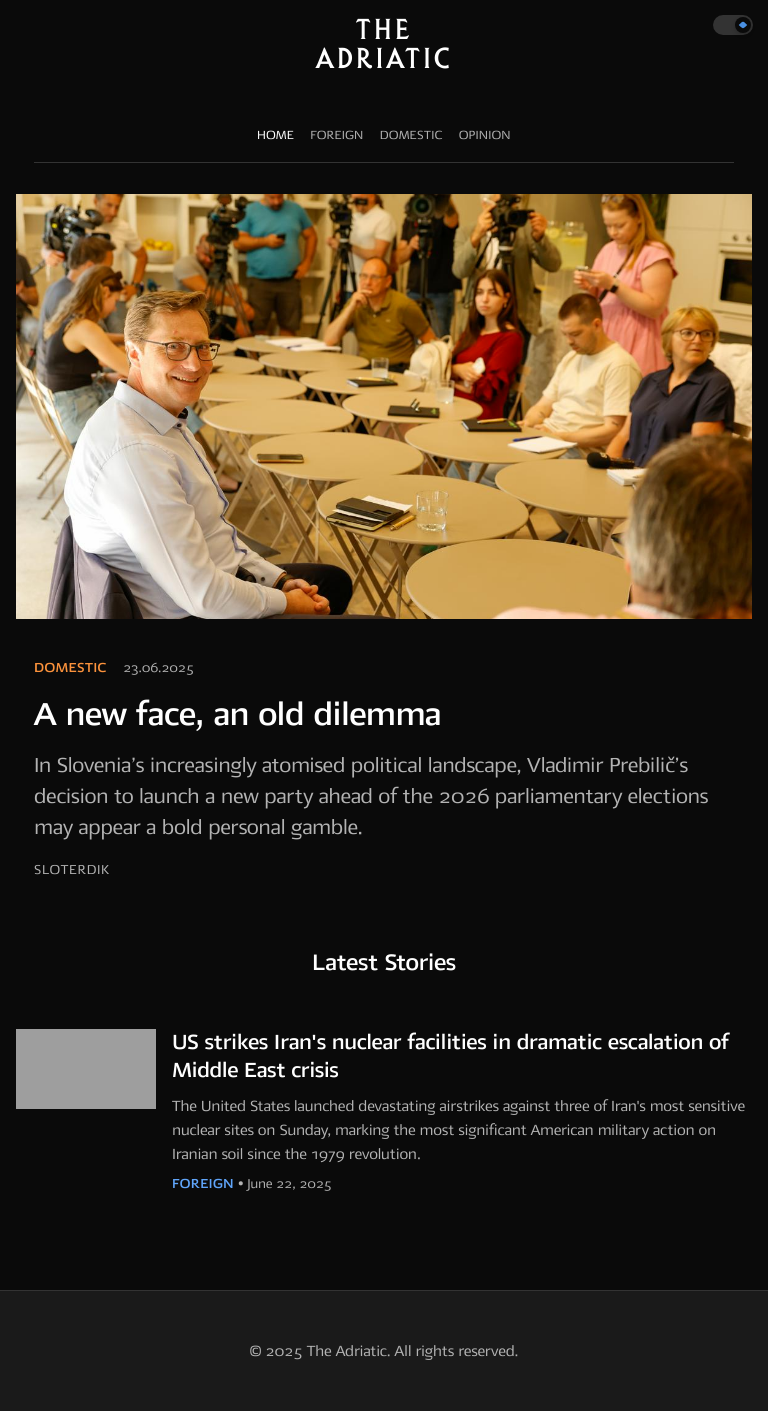
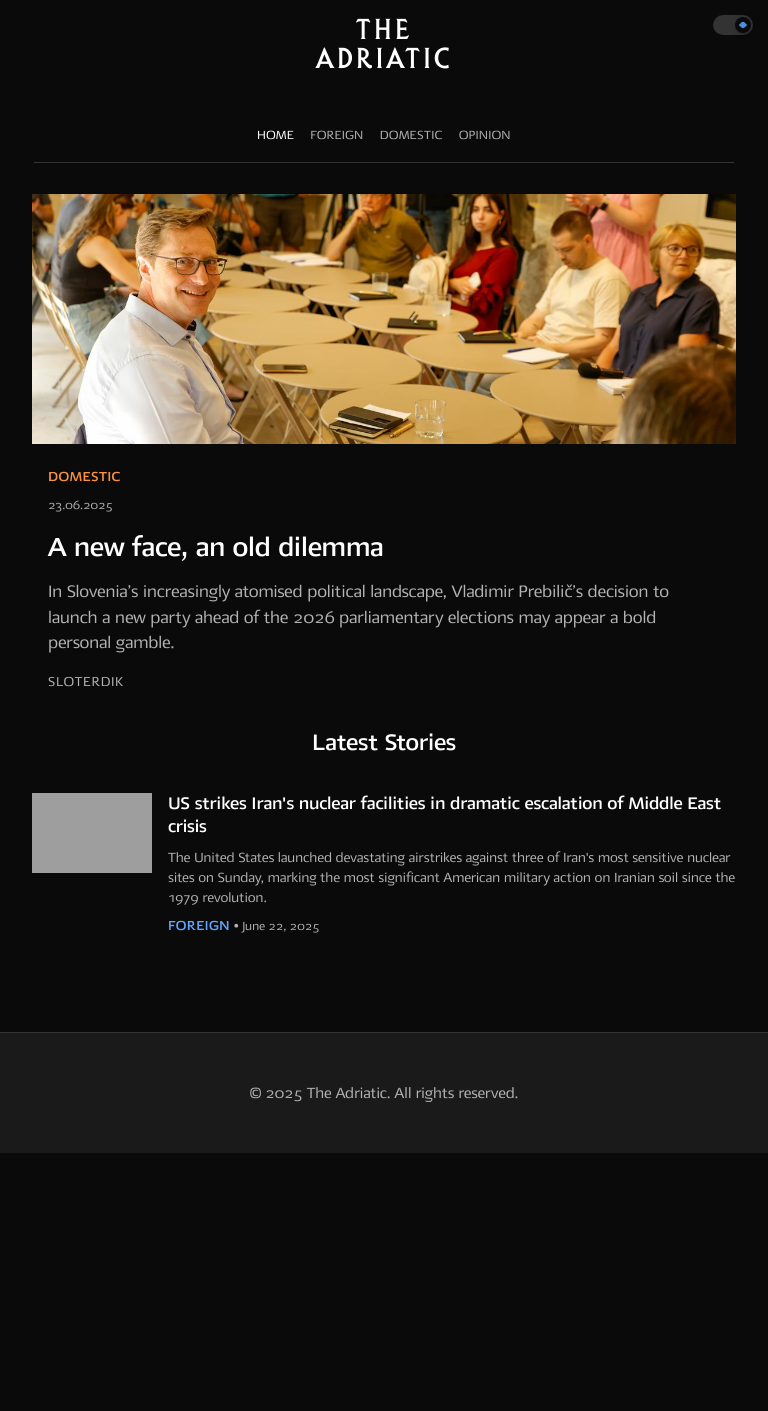
Before and after one commit to tfhoerest/azt, a Jekyll site: the page built from index.html, in a window 768 px wide. Built offline with Jekyll 4.4.1, drawn with Linux system fonts in a browser that asks for light colours; some web fonts are replaced; the list of posts is cut into pages by our own code; after the commit the page ends 1153 px from its top, so only the background shows below that.

Commit message:
Update home.html

```diff
--- a/_layouts/home.html
+++ b/_layouts/home.html
@@ -6,21 +6,21 @@
 /* HERO SECTION */
 .hero-section {
     margin-bottom: var(--z-ds-space-xxl);
-    max-width: 750px;
+    max-width: 1000px;  /* Match post page width */
     margin-left: auto;
     margin-right: auto;
 }
 
 .hero-image {
     width: 100%;
-    height: 425px;
+    height: 562px;  /* Match Zeit's image proportions */
     object-fit: cover;
     margin-bottom: var(--z-ds-space-l);
 }
 
 .hero-content {
     text-align: left;
-    max-width: 700px;
+    max-width: 680px;  /* Match post content width */
     margin: 0 auto;
 }
 
@@ -33,7 +33,7 @@
 }
 
 .hero-headline {
-    font-family: 'Saj JY', 'Inter', 'Helvetica Neue', Helvetica, Arial, FreeSans, sans-serif;  /* Updated to Saj JY */
+    font-family: 'Saj JY', 'Inter', 'Helvetica Neue', Helvetica, Arial, FreeSans, sans-serif;  /* Saj JY font */
     font-size: var(--z-ds-fontsize-34);
     font-weight: 700;
     color: var(--z-ds-color-text-100);
@@ -70,13 +70,13 @@
 /* ARTICLES */
 .articles-section {
     margin-top: var(--z-ds-space-xxl);
-    max-width: 750px;
+    max-width: 1000px;  /* Match hero section width */
     margin-left: auto;
     margin-right: auto;
 }
 
 .section-title {
-    font-family: 'Saj JY', 'Inter', 'Helvetica Neue', Helvetica, Arial, FreeSans, sans-serif;  /* Updated to Saj JY */
+    font-family: 'Saj JY', 'Inter', 'Helvetica Neue', Helvetica, Arial, FreeSans, sans-serif;  /* Saj JY font */
     font-size: var(--z-ds-fontsize-24);
     font-weight: 600;
     color: var(--z-ds-color-text-100);
@@ -87,6 +87,8 @@
 .articles-grid {
     display: grid;
     gap: var(--z-ds-space-l);
+    max-width: 680px;  /* Center articles in narrower column */
+    margin: 0 auto;
 }
 
 .article-item {
@@ -114,7 +116,7 @@
 }
 
 .article-content h3 {
-    font-family: 'Saj JY', 'Inter', 'Helvetica Neue', Helvetica, Arial, FreeSans, sans-serif;  /* Updated to Saj JY */
+    font-family: 'Saj JY', 'Inter', 'Helvetica Neue', Helvetica, Arial, FreeSans, sans-serif;  /* Saj JY font */
     font-size: var(--z-ds-fontsize-22);
     font-weight: 600;
     color: var(--z-ds-color-text-100);
@@ -143,13 +145,111 @@
     font-size: var(--z-ds-fontsize-14);
 }
 
-@media (max-width: 48em) {
+/* TABLET OPTIMIZATION */
+@media (min-width: 48em) and (max-width: 64em) {
+    .hero-section,
+    .articles-section {
+        max-width: 800px;
+        padding: 0 var(--z-ds-space-m);
+    }
+
+    .hero-image {
+        height: 450px;  /* Shorter on tablets */
+    }
+
+    .hero-content,
+    .articles-grid {
+        max-width: 600px;
+    }
+
     .article-item {
-        grid-template-columns: 140px 1fr;
+        grid-template-columns: 200px 1fr;
     }
 
     .article-thumbnail {
-        height: 80px;
+        height: 100px;
+    }
+}
+
+/* MOBILE OPTIMIZATION */
+@media (max-width: 48em) {
+    /* Hero Section Mobile */
+    .hero-section {
+        margin-bottom: var(--z-ds-space-l);
+        max-width: 100%;
+        padding: 0 var(--z-ds-space-s);
+    }
+
+    .hero-image {
+        height: 250px;  /* Shorter hero image on mobile */
+        margin-bottom: var(--z-ds-space-s);
+    }
+
+    .hero-content {
+        max-width: 100%;
+        padding: 0 var(--z-ds-space-s);
+    }
+
+    .hero-headline {
+        font-size: 1.75rem;  /* Smaller hero headline */
+        line-height: 1.2;
+        margin-bottom: var(--z-ds-space-s);
+    }
+
+    .hero-summary {
+        font-size: 1.125rem;  /* Smaller hero summary */
+        margin-bottom: var(--z-ds-space-s);
+    }
+
+    .article-meta {
+        flex-direction: column;
+        align-items: flex-start;
+        gap: var(--z-ds-space-xxs);
+        margin-bottom: var(--z-ds-space-s);
+        font-size: 0.8rem;
+    }
+
+    /* Articles Section Mobile */
+    .articles-section {
+        margin-top: var(--z-ds-space-l);
+        max-width: 100%;
+        padding: 0 var(--z-ds-space-s);
+    }
+
+    .section-title {
+        font-size: 1.5rem;  /* Smaller section title */
+        margin-bottom: var(--z-ds-space-s);
+    }
+
+    .articles-grid {
+        gap: var(--z-ds-space-s);
+        max-width: 100%;
+    }
+
+    .article-item {
+        grid-template-columns: 120px 1fr;  /* Narrower thumbnails */
+        gap: var(--z-ds-space-s);
+        padding: var(--z-ds-space-s) 0;
+    }
+
+    .article-thumbnail {
+        height: 80px;  /* Smaller thumbnails */
+    }
+
+    .article-content h3 {
+        font-size: 1.125rem;  /* Smaller article titles */
+        line-height: 1.3;
+        margin-bottom: var(--z-ds-space-xxs);
+    }
+
+    .article-excerpt {
+        font-size: 0.9rem;  /* Smaller excerpts */
+        line-height: 1.4;
+        margin-bottom: var(--z-ds-space-xxs);
+    }
+
+    .article-meta-small {
+        font-size: 0.8rem;  /* Smaller meta text */
     }
 }
 </style>
@@ -165,7 +265,7 @@
     {% if featured_post.image %}
         <img src="{{ featured_post.image }}" alt="{{ featured_post.title }}" class="hero-image">
     {% else %}
-        <img src="https://images.unsplash.com/photo-1504711434969-e33886168f5c?w=750&h=425&fit=crop" alt="Featured article" class="hero-image">
+        <img src="https://images.unsplash.com/photo-1504711434969-e33886168f5c?w=1000&h=562&fit=crop" alt="Featured article" class="hero-image">
     {% endif %}
 
 <div class="hero-content">
```
